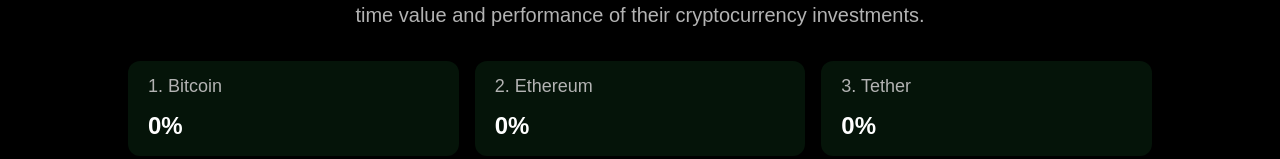
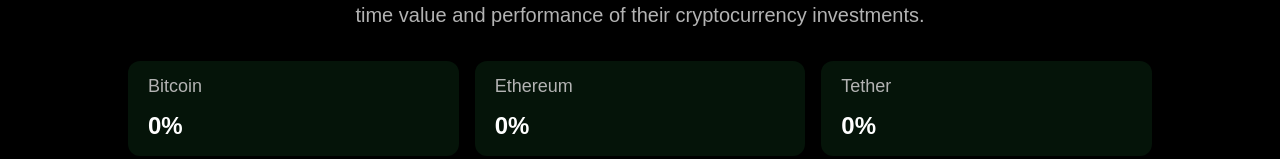
Before and after one commit to margusliinev/react-projects, a React (Vite) app in the folder 03-crypto-tracker/: page / in a window 1280 px wide. Shown: the part 183-342 px from the top of the page. Built offline with nearby package versions, Linux system fonts and the light colour scheme; no server answers; a web font is replaced by a local one.

Commit message:
price in BTC fix, spinner only for first render, pagination instant

```diff
--- a/03-crypto-tracker/src/components/CoinsList.jsx
+++ b/03-crypto-tracker/src/components/CoinsList.jsx
@@ -6,7 +6,7 @@ import { RxTriangleDown, RxTriangleUp } from 'react-icons/rx';
 import { HiPlus } from 'react-icons/hi';
 
 const CoinsList = () => {
-    const { btc_price, filtered_coins } = useSelector((store) => store.coins);
+    const { btc, filtered_coins } = useSelector((store) => store.coins);
 
     if (filtered_coins.length < 1) {
         return <h3 className='filter-error'>No coins matched your search...</h3>;
@@ -27,7 +27,7 @@ const CoinsList = () => {
                             <span>{`${Math.abs(coin.market_cap_change_percentage_24h).toFixed(2)}%`}</span>
                         </div>
                         <p className='coin-price'>{formatPrice(coin.current_price)}</p>
-                        <p className='coin-price-btc'>{(coin.current_price / btc_price).toFixed(8)}</p>
+                        <p className='coin-price-btc'>{(coin.current_price / btc.current_price).toFixed(8)}</p>
                         <p className='coin-market-cap'>{formatPriceBillion(coin.market_cap)}</p>
                         <p className='coin-price-low'>{formatPrice(coin.low_24h)}</p>
                         <p className='coin-price-high'>{formatPrice(coin.high_24h)}</p>
--- a/03-crypto-tracker/src/components/MarketInfo.jsx
+++ b/03-crypto-tracker/src/components/MarketInfo.jsx
@@ -8,15 +8,15 @@ const MarketInfo = () => {
     return (
         <div className='market-info'>
             <div className='market-info-box'>
-                <p className='info-box-title'>1. Bitcoin</p>
+                <p className='info-box-title'>Bitcoin</p>
                 <p className='info-box-value'>{market_cap_percentage ? market_cap_percentage.btc.toFixed(2) + '%' : 0 + '%'}</p>
             </div>
             <div className='market-info-box'>
-                <p className='info-box-title'>2. Ethereum</p>
+                <p className='info-box-title'>Ethereum</p>
                 <p className='info-box-value'>{market_cap_percentage ? market_cap_percentage.eth.toFixed(2) + '%' : 0 + '%'}</p>
             </div>
             <div className='market-info-box'>
-                <p className='info-box-title'>3. Tether</p>
+                <p className='info-box-title'>Tether</p>
                 <p className='info-box-value'>{market_cap_percentage ? market_cap_percentage.usdt.toFixed(2) + '%' : 0 + '%'}</p>
             </div>
         </div>
--- a/03-crypto-tracker/src/features/coins/coinsSlice.jsx
+++ b/03-crypto-tracker/src/features/coins/coinsSlice.jsx
@@ -22,7 +22,7 @@ const initialState = {
     marketFilter: false,
     priceFilter: false,
     changeFilter: false,
-    btc_price: 0,
+    btc: {},
     numOfPages: 10,
     itemsPerPage: 25,
     page: 1,
@@ -30,7 +30,6 @@ const initialState = {
 
 const fetchCoins = createAsyncThunk('coins/fetchCoins', async (page) => {
     const response = await axios(`${url}markets?vs_currency=eur&order=market_cap_desc&per_page=25&page=${page}&sparkline=false&price_change_percentage=24h`);
-    console.log(response.data);
     return response.data;
 });
 
@@ -199,10 +198,13 @@ const coinsSlice = createSlice({
                         item.number = index + 1;
                     }
                 });
+                if (state.page === 1) {
+                    state.btc = state.coins.find((item) => (item.name = 'bitcoin'));
+                }
             });
     },
 });
 
 export { fetchCoins };
-export const { updateSort, sortCoins, updateFilters, filterCoins, updateExtraFilters, removeFilter, changePage, paginate } = coinsSlice.actions;
+export const { updateSort, sortCoins, updateFilters, filterCoins, updateExtraFilters, removeFilter, changePage } = coinsSlice.actions;
 export default coinsSlice.reducer;
--- a/03-crypto-tracker/src/pages/CoinsPage.jsx
+++ b/03-crypto-tracker/src/pages/CoinsPage.jsx
@@ -7,7 +7,8 @@ import { filterCoins, sortCoins } from '../features/coins/coinsSlice';
 
 const CoinsPage = () => {
     const dispatch = useDispatch();
-    const { coins_loading, global_loading, filters, sort, page } = useSelector((store) => store.coins);
+    const { filters, sort, page } = useSelector((store) => store.coins);
+    const { global_loading } = useSelector((store) => store.global);
 
     useEffect(() => {
         dispatch(fetchGlobal());
@@ -22,7 +23,7 @@ const CoinsPage = () => {
         dispatch(sortCoins());
     }, [sort, filters]);
 
-    if (coins_loading || global_loading) {
+    if (global_loading) {
         return (
             <main className='coins'>
                 <div className='coins-container'>
```
